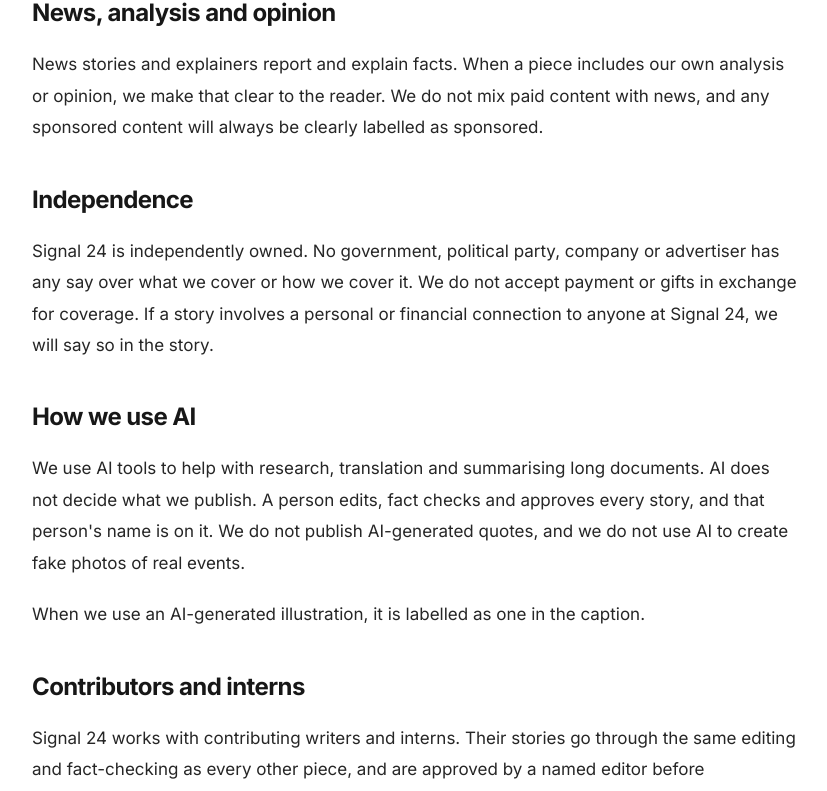
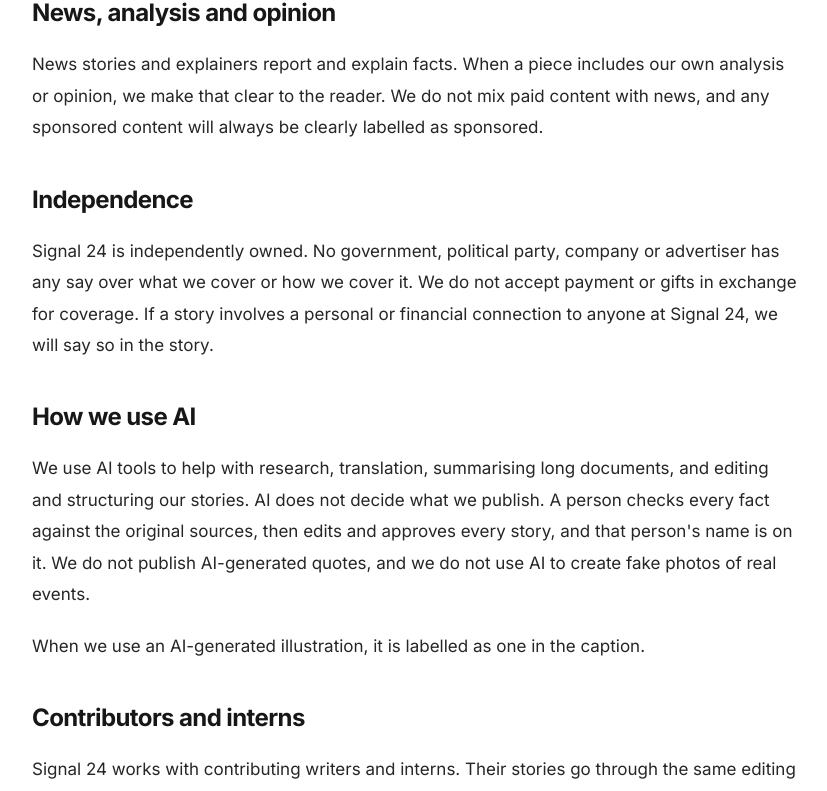
Before and after one commit to Signal24news/signal24-website, a Next.js app: page /editorial-policy in a window 1280 px wide. Shown: the part 1413-2204 px from the top of the page, without its empty margins (48-875 px from the left). Built offline with nearby package versions, Linux system fonts and the light colour scheme.

Commit message:
Add files via upload

```diff
--- a/src/app/editorial-policy/page.tsx
+++ b/src/app/editorial-policy/page.tsx
@@ -16,7 +16,7 @@
       eyebrow="Standards"
       title="Editorial Policy"
       intro="This page explains how we decide what to cover, how we check it and what we do when we get it wrong. It is the standard we hold ourselves to on every story."
-      updated="3 October 2026"
+      updated="24 October 2026"
       current="/editorial-policy"
     >
       <h2>Our mission</h2>
@@ -81,10 +81,11 @@
 
       <h2>How we use AI</h2>
       <p>
-        We use AI tools to help with research, translation and summarising long documents. AI does
-        not decide what we publish. A person edits, fact checks and approves every
-        story, and that person&apos;s name is on it. We do not publish AI-generated quotes, and we
-        do not use AI to create fake photos of real events.
+        We use AI tools to help with research, translation, summarising long documents, and editing
+        and structuring our stories. AI does not decide what we publish. A person checks every fact
+        against the original sources, then edits and approves every story, and that person&apos;s
+        name is on it. We do not publish AI-generated quotes, and we do not use AI to create fake
+        photos of real events.
       </p>
       <p>
         When we use an AI-generated illustration, it is labelled as one in the caption.
```
